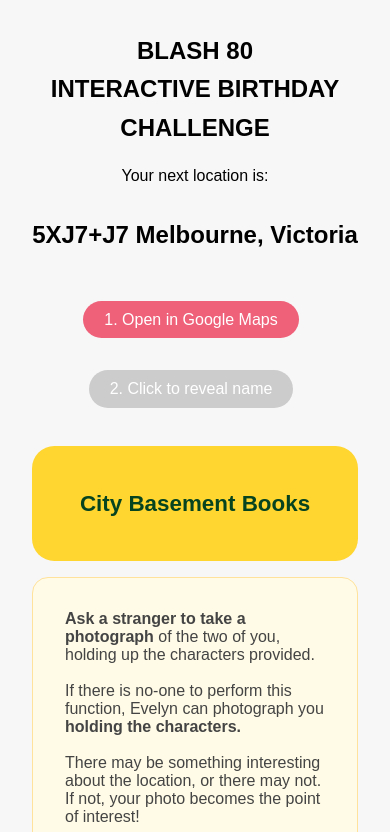
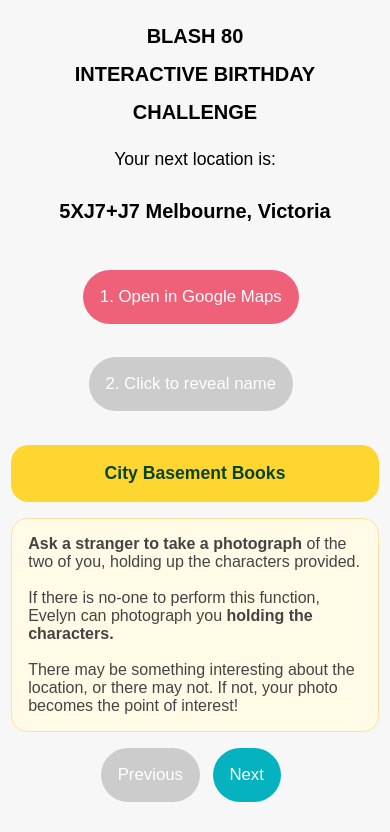
Before and after one commit to gb-makedo/blash-80, a plain HTML site: page index.html in a window 390 px wide. Both pictures are taken after a click on the button "2. Click to reveal name". Shown: the top 832 px of the page. Drawn offline with Linux system fonts and the light colour scheme.

Commit message:
Update index.html

```diff
--- a/index.html
+++ b/index.html
@@ -4,36 +4,37 @@
 <meta name="robots" content="noindex">
 <meta charset="UTF-8">
 <title>Plus Code Navigator</title>
+<meta name="viewport" content="width=device-width, initial-scale=1">  <!-- ADDED FOR MOBILE -->
 <style>
   body { font-family: Arial, sans-serif; margin:2em; background: #f7f7f7;}
   .center { text-align: center; }
-    #plusCode { font-size:1.5em; font-weight:bold; margin: 1.5em 0;}
-    #placeName { margin-top:1em; padding:2em; background: #ffd52f; color: #064420; display:none; text-align:center;font-size:1.4rem;font-weight:600; border-radius:1em;}
+  #plusCode { font-size:2em; font-weight:bold; margin: 1.5em 0;} /* larger */
+  #placeName { margin-top:1em; padding:2em; background: #ffd52f; color: #064420; display:none; text-align:center;font-size:1.5em;font-weight:600; border-radius:1em;}
   #photoPrompt {
     margin:1em auto 0 auto;
     padding:2em;
     max-width:400px;
     background:#fffbe6;
     color: #444;
-      font-size: 1em;
+    font-size:1.2em;
     border-radius: 1em;
     border: 1px solid #ffe29b;
     display: none;
     text-align: left;
   }
-    button { margin:1em 0.5em 1em 0; padding:0.6em 1.3em; font-size:1em; border-radius:2rem; border:none; background:#04b3bf; color:white; cursor:pointer;}
+  button { margin:1em 0.5em 1em 0; padding:1em 1.8em; font-size:1.2em; border-radius:2rem; border:none; background:#04b3bf; color:white; cursor:pointer;}
   button:disabled { background: #ccc;}
   #openMapsBtn { background:#ef6079; color: white;}
   #controls { margin-bottom:1em; }
-    h2 {text-align:center; line-height:2.4rem;}
-    p {text-align:center;}
-    #progress { text-align:center; color:#666; margin-top: 0.5em; }
+  h2 {text-align:center; line-height:2.4rem; font-size:2em;}
+  p {text-align:center; font-size:1.1em;}
+  #progress { text-align:center; color:#666; margin-top: 0.5em; font-size:1.1em;}
   #completion {
     display:none;
     background:#d6eaf8;
     color:#154360;
     padding:2em;
-      font-size:1.25em;
+    font-size:1.35em;
     border-radius:1.5em;
     margin-top:2em;
   }
@@ -42,15 +43,30 @@
     margin: 2em auto 0 auto;
     background: #04b3bf;
     color: white;
-      font-size: 1em;
+    font-size: 1.2em;
     border-radius: 2rem;
     border: none;
-      padding: 0.6em 2em;
+    padding: 1em 2em;
     cursor: pointer;
     text-align:center;
   }
+
+  /* --- MOBILE FRIENDLY MEDIA QUERY --- */
+  @media screen and (max-width: 600px) {
+    body { margin:0.7em; }
+    #plusCode, h2, #placeName, #photoPrompt, #completion, #progress {
+      font-size:1.25em !important;
+    }
+    h2 { font-size:1.25em !important; }
+    #placeName { font-size:1.1em !important; padding:1em; }
+    #photoPrompt { font-size:1em !important; padding:1em; }
+    #completion { padding:1em; font-size:1.1em !important; }
+    button, #backBtn { font-size:1.05em; padding:1em 1em; }
+    #controls { margin-bottom:1em; }
+  }
 </style>
 </head>
+
 <body>
   <h2>BLASH 80<br>
 INTERACTIVE BIRTHDAY CHALLENGE</h2>
```
Lines whose indentation alone changed are shown as unchanged.
